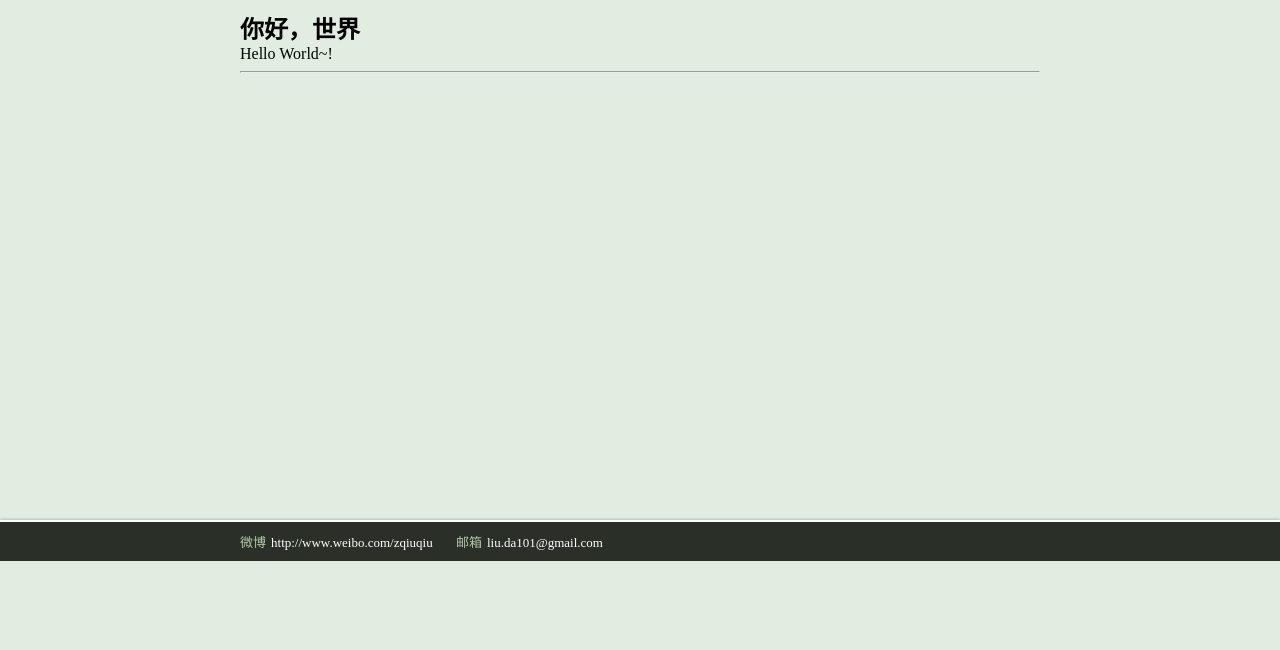
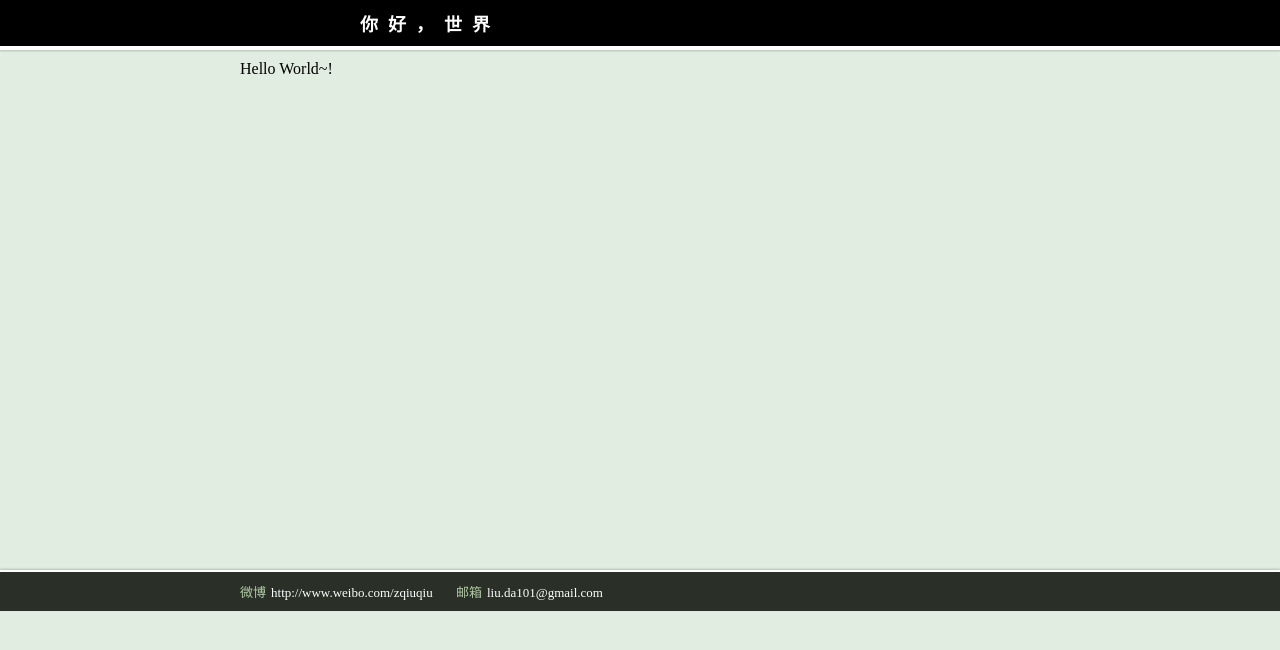
Before and after one commit to liuda101/liuda101.github.com, a Jekyll site: the page built from _posts/2012-11-04-HelloWorld.md, in a window 1280 px wide. Shown: the top 650 px of the page. Built offline with Jekyll 4.4.1, drawn with Linux system fonts in a browser that asks for light colours; comment, search, counter and statistics services are not loaded.

Commit message:
update post template

```diff
--- a/_layouts/post.html
+++ b/_layouts/post.html
@@ -6,11 +6,14 @@
     <link rel="stylesheet" href="/styles/site.css" />
   </head>
   <body>
+  	<header>
+  		<div class="wrapper">
+  			<h2>{{ page.title }}</h2>
+  		</div>
+  	</header>
   	<section id="content">
   		<div class="wrapper">
-  			<h1>{{ page.title }}</h1>
   			{{ content }}
-  			<hr />
   			<div id="disqus_thread">
   			</div>
   		</div>
--- a/styles/site.css
+++ b/styles/site.css
@@ -16,3 +16,5 @@ footer a{color:white;text-decoration:none;margin-right:20px;}
 footer a:hover{text-decoration:underline;}
 footer a:active{color:red;}
 footer span{padding-right:5px;color:#b2caa6;}
+
+.p-h{font-size:18px;}
```
